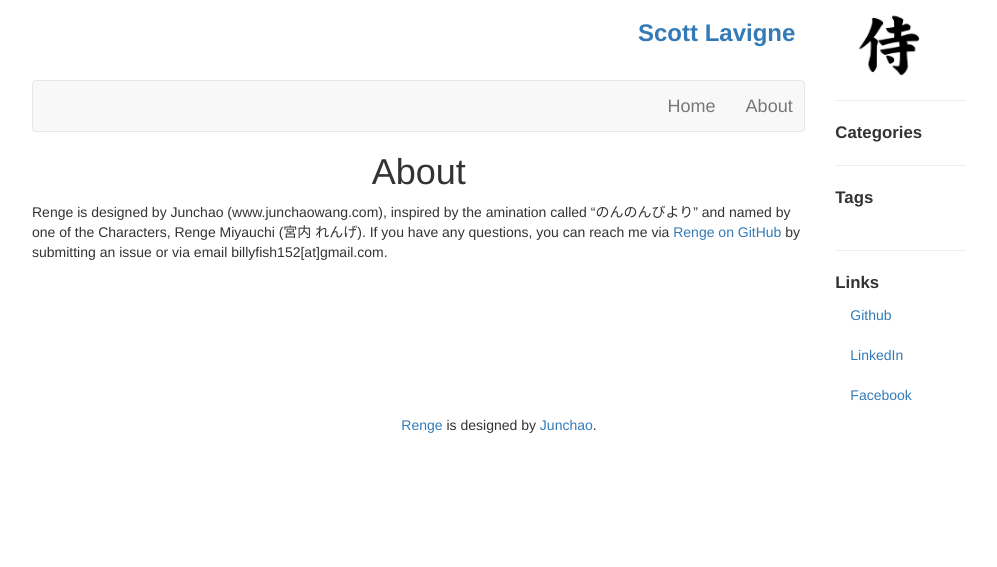
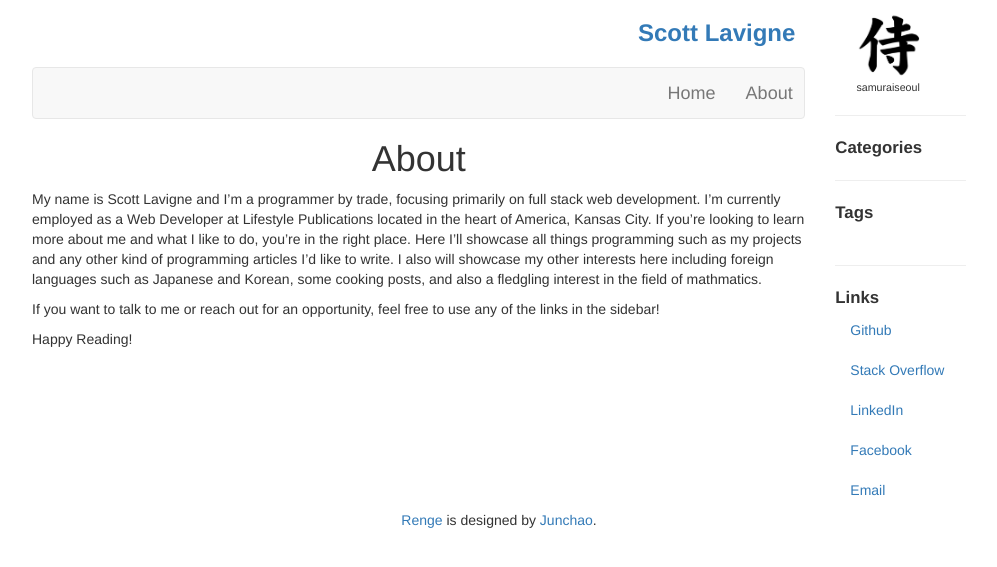
Before and after one commit to samuraiseoul/blog, a Jekyll site: the page built from about.md, in a window 1280 px wide. Shown: the top 567 px of the page, without its empty margins (141-1138 px from the left). Built offline with Jekyll 4.4.1, drawn with Linux system fonts in a browser that asks for light colours.

Commit message:
madem inor style and content changes.

```diff
--- a/_config.yml
+++ b/_config.yml
@@ -17,8 +17,8 @@
 title: Scott Lavigne
 email: scottlavigne28@gmail.com
 description: Renge is a Jekyll theme that is designed by Junchao (www.junchaowang.com) and inspired by amination “のんのんびより” and named by one of the Characters "Renge Miyauchi (宮内 れんげ Miyauchi Renge)".
-baseurl: "http://local.blog.com/" # the subpath of your site, e.g. /blog
-url: "http://local.blog.com" # the base hostname & protocol for your
+baseurl: "http://local.scottlavigne.com/" # the subpath of your site, e.g. /blog
+url: "http://local.scottlavigne.com" # the base hostname & protocol for your
 github_username:  samuraiseoul
 
 # Build settings
--- a/_includes/header.html
+++ b/_includes/header.html
@@ -10,11 +10,12 @@
           </div>
           <div class="col-xs-2 span3 samurai">
             <img alt="samurai-kanji" height="70" src="/images/samurai.jpg" class="img-circle" />
+            <span id="username">samuraiseoul</span>
           </div>
         </div>
       </div>
       <div class="row-fluid">
-        <div class="col-xs-10 span9">
+        <div class="col-xs-10 span9 content">
           <!-- sub menu -->
           <ul class="navbar navbar-default" role="navigation">
             <div class="navbar-header navbar-right">
--- a/_includes/sider.html
+++ b/_includes/sider.html
@@ -15,7 +15,9 @@
       <li class="nav-header"><big><b>Links</b></big></li>
 
       <li><a href="https://github.com/samuraiseoul">Github</a></li>
+      <li><a href="http://stackoverflow.com/users/457437/samuraisoulification">Stack Overflow</a></li>
       <li><a href="https://www.linkedin.com/in/scottlavigne/">LinkedIn</a></li>
       <li><a href="https://www.facebook.com/Scottlavigne">Facebook</a></li>
+      <li><a title="{{site.email}}" href="mailto:{{site.email}}">Email</a></li>
   </ul>
 </div>
--- a/about.md
+++ b/about.md
@@ -4,4 +4,12 @@ title: About
 permalink: /about/
 ---
 
-Renge is designed by Junchao (www.junchaowang.com), inspired by the amination called "のんのんびより" and named by one of the Characters, Renge Miyauchi (宮内 れんげ). If you have any questions, you can reach me via <a href="https://github.com/billyfish152/Renge">Renge on GitHub</a> by submitting an issue or via email billyfish152[at]gmail.com.
+My name is Scott Lavigne and I'm a programmer by trade, focusing primarily on full stack web development.
+I'm currently employed as a Web Developer at Lifestyle Publications located in the heart of America, Kansas City.
+If you're looking to learn more about me and what I like to do, you're in the right place. Here I'll showcase all things programming
+such as my projects and any other kind of programming articles I'd like to write. I also will showcase my other interests here including foreign languages
+such as Japanese and Korean, some cooking posts, and also a fledgling interest in the field of mathmatics.
+
+If you want to talk to me or reach out for an opportunity, feel free to use any of the links in the sidebar!
+
+Happy Reading!
--- a/css/renge.css
+++ b/css/renge.css
@@ -19,3 +19,12 @@
   display:block;
   margin: auto;
 }
+#username{
+  font-size: 8pt;
+  width: 100%;
+  text-align: center;
+  display: block;
+}
+.content{
+  margin-top: -2em;
+}
```
